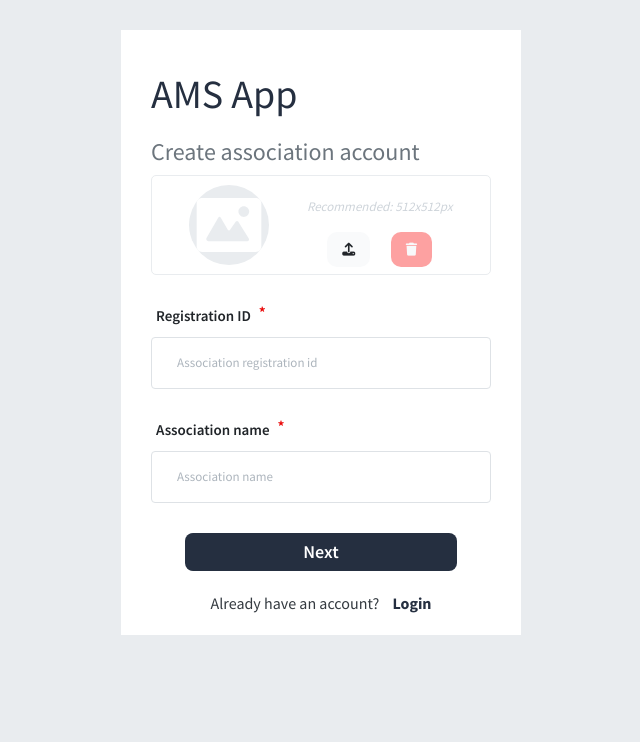
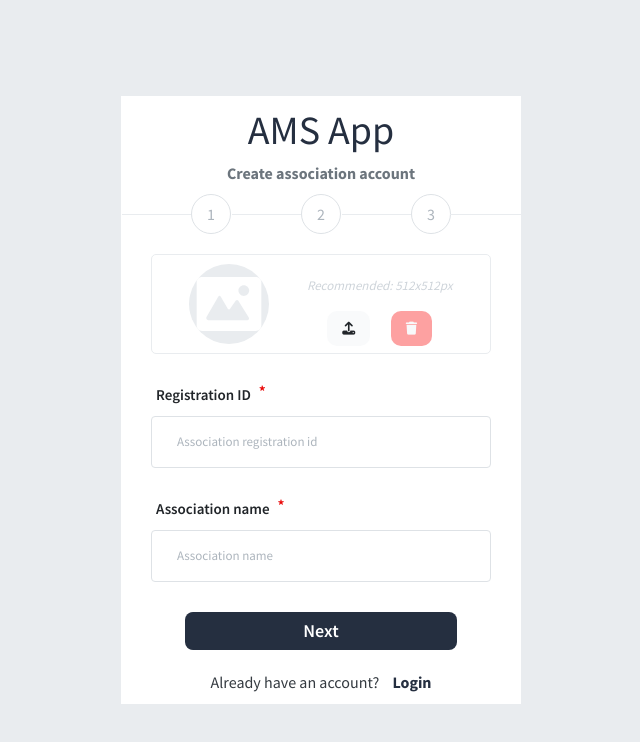
Before and after one commit to codepraycode/ams_app, a React app: page /signup in a window 1280 px wide. Shown: the top 742 px of the page, without its empty margins (319-959 px from the left). Built offline with nearby package versions, Linux system fonts and the light colour scheme; the HTML template or start-up script is replaced by a standard one.

Commit message:
done with login page UI

```diff
--- a/src/layouts/AuthLayout.jsx
+++ b/src/layouts/AuthLayout.jsx
@@ -4,11 +4,14 @@ import React from 'react'
 
 function AuthLayout({children}) {
   return (
-    <div className="auth_content">
+    <div className="auth_card">
 
       <h2 className='brand'>AMS App</h2>
 
-      {children}
+      <div className="auth_content">
+        {children}
+      </div>
+
 
     </div>
   )
--- a/src/pages/SignUp.jsx
+++ b/src/pages/CreateAccount.jsx
@@ -16,17 +16,18 @@ import Pager from '../widgets/Pager';
 import Footer from '../components/Footer';
 
 
-const SignUp = () => {
+const CreateAccount = () => {
 
   const navigate = useNavigate();
 
   return (
     <>
 
-      <div className="header">
-
+      <div className="title">
         <h4>Create association account</h4>
       </div>
+
+      <Pager row={3}/>
 
 
 
@@ -62,4 +63,4 @@ const SignUp = () => {
   )
 }
 
-export default SignUp;
+export default CreateAccount;
--- a/src/pages/SignIn.jsx
+++ b/src/pages/SignIn.jsx
@@ -12,21 +12,10 @@ import Button from '../widgets/Button.jsx';
 import ToggleSwitch from '../widgets/ToggleSwitch.jsx';
 
 const SignUp = () => {
-  useEffect(() => {
-    const body = document.querySelector('body')
-
-    // console.log(body.classNameList)
-    body.classList.add("bg-white");
-
-    return () => {
-      body.classList.remove("bg-white")
-    }
-  })
 
   return (
     <>
-      <div className="header">
-
+      <div className="title">
         <h4>Login to association account</h4>
       </div>
 
@@ -59,7 +48,7 @@ const SignUp = () => {
         Don't have an account?  <Link
           to={signUpUrl}
           className="text-info text-gradient font-weight-bold">
-          Sign up
+          Create Account
         </Link>
       </span>
 
--- a/src/routes.js
+++ b/src/routes.js
@@ -7,7 +7,7 @@ import AuthLayout from './layouts/AuthLayout';
 
 import Dashboard from './pages/Dashboard.jsx';
 import SignIn from "./pages/SignIn.jsx";
-import SignUp from "./pages/SignUp.jsx";
+import CreateAccount from "./pages/CreateAccount.jsx";
 
 
 const AppRoutes = ()=>{
@@ -24,7 +24,7 @@ const AppRoutes = ()=>{
 
             <Route path={signUpUrl} element={
                     <AuthLayout>
-                        <SignUp />
+                        <CreateAccount />
                     </AuthLayout>
                 }
             />
--- a/src/scss/app.scss
+++ b/src/scss/app.scss
@@ -16,19 +16,44 @@ body{
     font-family: 'Source Sans Pro', sans-serif;
 }
 
-.auth_content{
+#root{
+    height: 100vh;
+    display: flex;
+    align-items: center;
+    justify-content: center;
+}
+
+.auth_card{
+
     background-color: $white;
-
     width: 400px;
     max-width: 90%;
     margin: 30px auto;
+    padding: 10px 0px;
 
-    padding: 20px 30px;
+    .brand {
+        // margin: 10px 20px;
+        margin-top: 0px;
+        // margin-left: 30px;
+        margin-bottom: 0;
+        text-align: center;
+    }
 
-    .header{
+    form{
+        padding: 10px 30px;
+    }
+
+    .auth_content{
+
+
+        .title{
+            text-align: center;
+            margin: 10px 0;
             h4{
                 color: $gray-600;
-            font-weight: 400;
+                font-weight: bold;
+                margin: 5px 0;
+                font-size: $small +3;
             }
         }
 
@@ -36,7 +61,7 @@ body{
             display: block;
 
             text-align: center;
-        margin-top: 20px;
+            margin-top: 5px;
             font-size: $small+3;
             color: $gray-800;
 
@@ -46,7 +71,7 @@ body{
             }
         }
 
-}
+}}
 
 .brand{
     font-size: $extraLarge+10;
@@ -206,11 +231,10 @@ body{
 }
 
 .form_pager {
-    //
-    // width: 600px;
-    // max-width: 100%;
+
     width: 100%;
     overflow: hidden;
+    margin: 10px 0;
 
     ul {
         list-style: none;
@@ -219,35 +243,43 @@ body{
         justify-content: space-evenly;
         padding: 0;
         margin: 0;
-        counter-reset: myCounter;
 
         li {
-            width: 50px;
-            height: 50px;
-            border-radius: 10px;
+            width: 40px;
+            height: 40px;
+            border-radius: 50%;
             border: 1px solid $gray-300;
             background-color: $white;
             position: relative;
-            counter-increment: myCounter;
+
+            display: flex;
+            align-items: center;
+            justify-content: center;
+
+            color: $gray-500;
+
+
 
             &::before {
                 content: '';
                 position: absolute;
-                left: -150%;
+                left: -185%;
                 top: 50%;
                 height: 1px;
-                width: 400%;
+                width: 182%;
                 background-color: $gray-200;
-                z-index: -1 !important;
+                // z-index: -1 !important;
+            }
+            &:last-of-type::after {
+                content: '';
+                position: absolute;
+                right: -190%;
+                top: 50%;
+                height: 1px;
+                width: 190%;
+                background-color: $gray-200;
             }
 
-            &::after {
-                content: counter(myCounter);
-                position: absolute;
-
-                color: $gray-500;
-                transform: translate(220%, 50%);
-            }
         }
     }
 }
--- a/src/widgets/Pager.jsx
+++ b/src/widgets/Pager.jsx
@@ -5,7 +5,7 @@ function Pager({row}) {
     const temp = [];
 
     for (let i=0; i<row; i++){
-        temp.push(<li key={i}></li>);
+        temp.push(<li key={i}>{i+1}</li>);
     }
 
   return (
```
Lines whose indentation alone changed are shown as unchanged.
